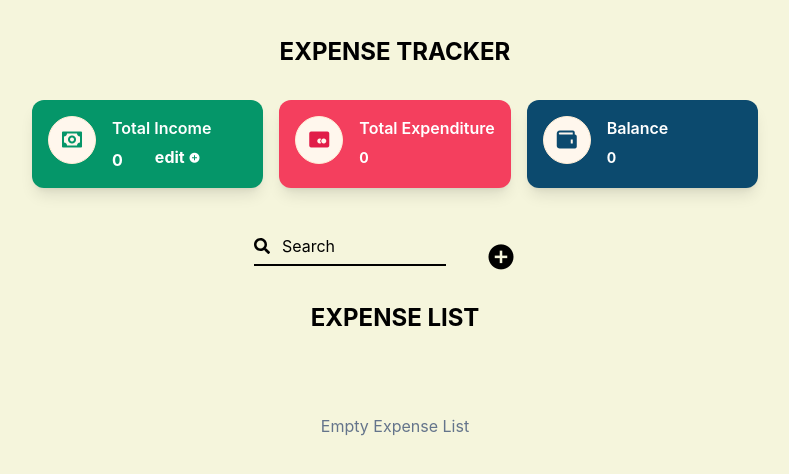
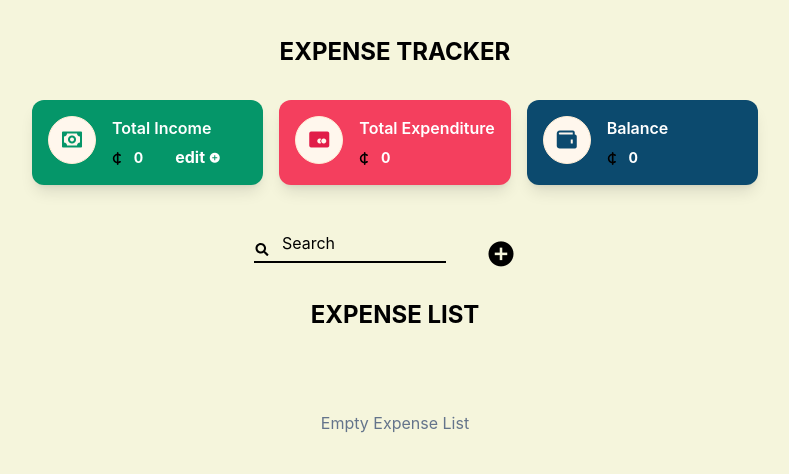
Before and after one commit to ekow1/expense-tracker-redux, a React (Create React App) app: page / in a window 1280 px wide. Shown: the top 474 px of the page, without its empty margins (245-1034 px from the left). Built offline with nearby package versions, Linux system fonts and the light colour scheme.

Commit message:
added currency

```diff
--- a/src/App.css
+++ b/src/App.css
@@ -36,3 +36,9 @@
     transform: rotate(360deg);
   }
 }
+
+svg{
+  height: 13px;
+  margin-top: 12px;
+
+}
--- a/src/components/Card.jsx
+++ b/src/components/Card.jsx
@@ -41,11 +41,22 @@ const dispatch = useDispatch()
 
    <ul className="flex flex-col w-full items-center justify center p-4">
         <li className="border-gray-600 flex flex-row mb-2">
-          <div className="select-none cursor-pointer text-black bg-white border-r-8 border-rose-500  rounded-md flex flex-1 w-8/12 items-center px-3 py-2  transition duration-500 ease-in-out transform hover:-translate-y-1 hover:shadow-lg">
-            <div className="flex flex-col text-black w-16 h-10 border-r border-black justify-center items-center mr-2  text-xs font-bold"> {cost.type} </div>
+          <div className="select-none cursor-pointer text-black bg-white border-r-8 border-rose-500  rounded-md flex flex-1 w-8/12 items-center px-3 py-1  transition duration-500 ease-in-out transform hover:-translate-y-1 hover:shadow-lg">
+            <div className="flex flex-col text-black w-16 h-10 border-r border-black justify-center items-center mr-2  text-xs font-bold "> {cost.type} </div>
             <div className="flex-1 pl-1 mr-16">
-              <div className="font-medium text-sm  w-12">{cost.title}</div>
-              <div className=" text-sm  w-12  rounded p-1 font-bold ">{cost.amount}</div>
+              <div className="font-medium text-sm  w-12">
+
+
+
+                {cost.title}</div>
+              <div className=" text-sm  w-12  rounded p-1 font-bold flex gap-1">
+
+              <svg xmlns="http://www.w3.org/2000/svg" viewBox="0 0 384 512"><path d="M256 32c0-17.7-14.3-32-32-32s-32 14.3-32 32V66.7C101.2 81.9 32 160.9 32 256s69.2 174.1 160 189.3V480c0 17.7 14.3 32 32 32s32-14.3 32-32V445.3c30.9-5.2 59.2-17.7 83.2-35.8c14.1-10.6 17-30.7 6.4-44.8s-30.7-17-44.8-6.4c-13.2 9.9-28.3 17.3-44.8 21.6V132c16.4 4.2 31.6 11.6 44.8 21.6c14.1 10.6 34.2 7.8 44.8-6.4s7.8-34.2-6.4-44.8c-24-18-52.4-30.6-83.2-35.8V32zM192 132V380c-55.2-14.2-96-64.3-96-124s40.8-109.8 96-124z"/></svg>
+
+
+
+               <p className='mt-2 text-md'> {cost.amount} </p>
+                </div>
             </div>
             <div className="flex-1 pl-1 mr-8">
 
--- a/src/components/SideBar.jsx
+++ b/src/components/SideBar.jsx
@@ -58,7 +58,11 @@ const dispatch = useDispatch()
 
         <div className='flex gap-8 cursor-pointer'>
 
-         <p className="mt-2 text-md text-white font-bold">{income}</p>
+        <div className='flex gap-3'> <svg xmlns="http://www.w3.org/2000/svg" viewBox="0 0 384 512"><path d="M256 32c0-17.7-14.3-32-32-32s-32 14.3-32 32V66.7C101.2 81.9 32 160.9 32 256s69.2 174.1 160 189.3V480c0 17.7 14.3 32 32 32s32-14.3 32-32V445.3c30.9-5.2 59.2-17.7 83.2-35.8c14.1-10.6 17-30.7 6.4-44.8s-30.7-17-44.8-6.4c-13.2 9.9-28.3 17.3-44.8 21.6V132c16.4 4.2 31.6 11.6 44.8 21.6c14.1 10.6 34.2 7.8 44.8-6.4s7.8-34.2-6.4-44.8c-24-18-52.4-30.6-83.2-35.8V32zM192 132V380c-55.2-14.2-96-64.3-96-124s40.8-109.8 96-124z"/></svg>
+        <p className="mt-2 text-sm text-md font-bold ">
+
+        {income}
+          </p></div>
         <span className='text-md font-bold' >  edit <i className='bx bxs-plus-circle text-xs mt-3'onClick={() => setShowModal(true)} ></i></span>
 
          </div>
@@ -73,7 +77,11 @@ const dispatch = useDispatch()
 
       <div className="ml-4">
         <h2 className="font-semibold">Total Expenditure</h2>
-        <p className="mt-2 text-sm text-md font-bold">{totalExpense} </p>
+        <div className='flex gap-3 text-whte' > <svg xmlns="http://www.w3.org/2000/svg" viewBox="0 0 384 512"><path d="M256 32c0-17.7-14.3-32-32-32s-32 14.3-32 32V66.7C101.2 81.9 32 160.9 32 256s69.2 174.1 160 189.3V480c0 17.7 14.3 32 32 32s32-14.3 32-32V445.3c30.9-5.2 59.2-17.7 83.2-35.8c14.1-10.6 17-30.7 6.4-44.8s-30.7-17-44.8-6.4c-13.2 9.9-28.3 17.3-44.8 21.6V132c16.4 4.2 31.6 11.6 44.8 21.6c14.1 10.6 34.2 7.8 44.8-6.4s7.8-34.2-6.4-44.8c-24-18-52.4-30.6-83.2-35.8V32zM192 132V380c-55.2-14.2-96-64.3-96-124s40.8-109.8 96-124z"/></svg>
+        <p className="mt-2 text-sm text-md font-bold ">
+
+        {totalExpense}
+          </p></div>
       </div>
     </div>
     <div className="flex items-start rounded-xl bg-sky-900 text-white p-4 transition duration-500 ease-in-out transform hover:-translate-y-1 hover:shadow-lg shadow-lg">
@@ -86,7 +94,13 @@ const dispatch = useDispatch()
 
       <div className="ml-4">
         <h2 className="font-semibold">Balance</h2>
-        <p className="mt-2 text-sm text-md font-bold">{balance}</p>
+
+        <div className='flex gap-3'> <svg xmlns="http://www.w3.org/2000/svg" viewBox="0 0 384 512"><path d="M256 32c0-17.7-14.3-32-32-32s-32 14.3-32 32V66.7C101.2 81.9 32 160.9 32 256s69.2 174.1 160 189.3V480c0 17.7 14.3 32 32 32s32-14.3 32-32V445.3c30.9-5.2 59.2-17.7 83.2-35.8c14.1-10.6 17-30.7 6.4-44.8s-30.7-17-44.8-6.4c-13.2 9.9-28.3 17.3-44.8 21.6V132c16.4 4.2 31.6 11.6 44.8 21.6c14.1 10.6 34.2 7.8 44.8-6.4s7.8-34.2-6.4-44.8c-24-18-52.4-30.6-83.2-35.8V32zM192 132V380c-55.2-14.2-96-64.3-96-124s40.8-109.8 96-124z"/></svg>
+        <p className="mt-2 text-sm text-md font-bold ">
+
+        {balance}
+          </p></div>
+
       </div>
     </div>
 
```
